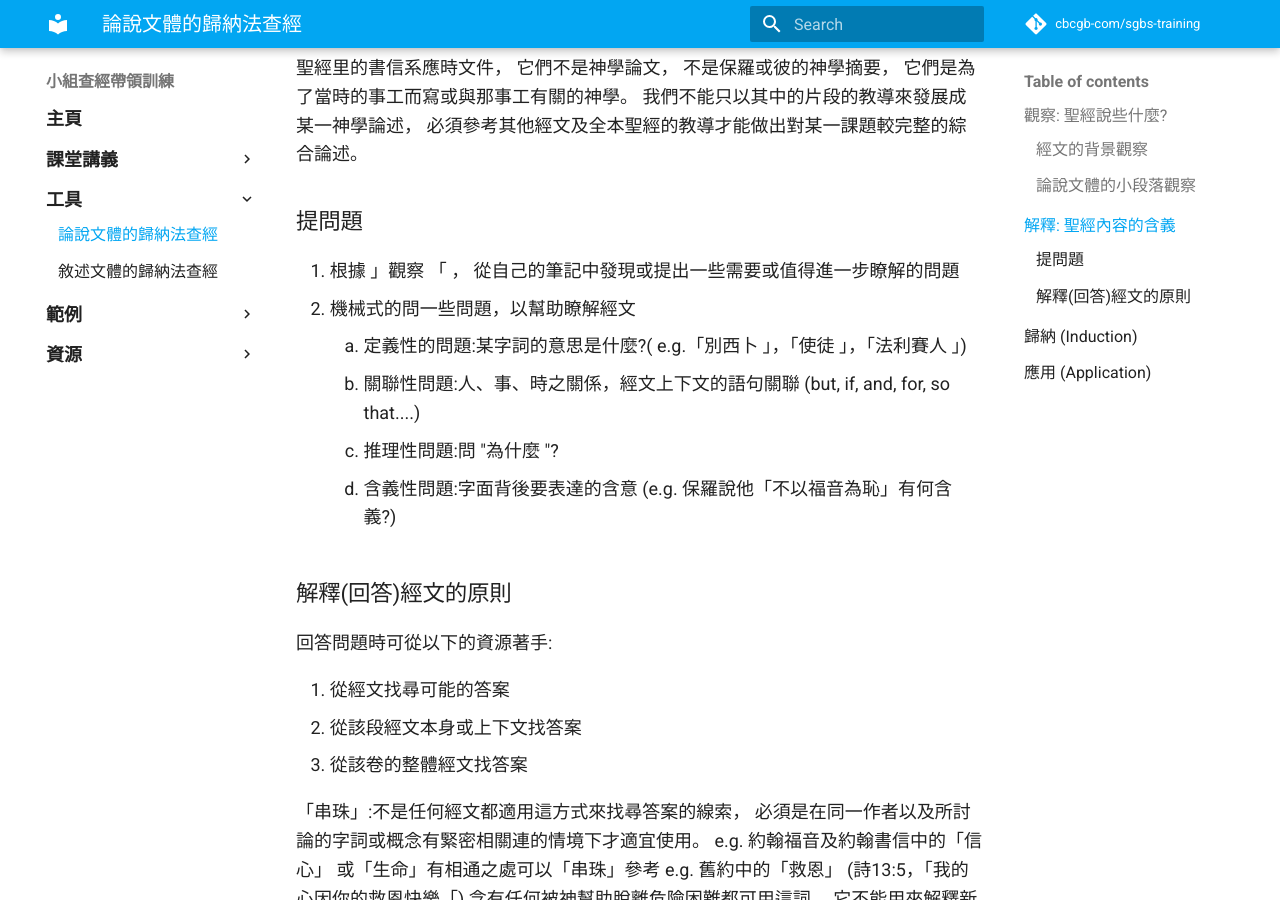
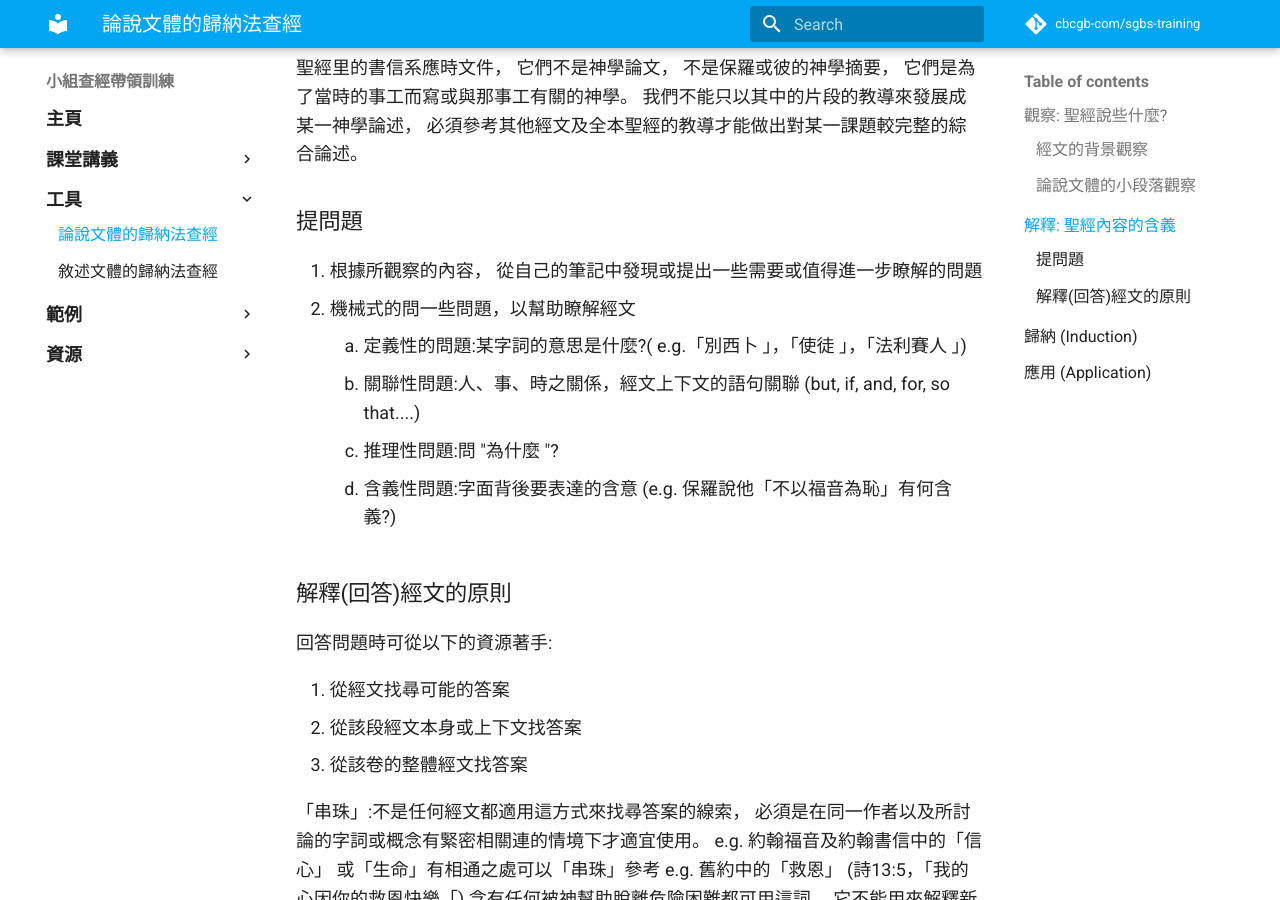
Before and after one commit to cbcgb-com/sgbs-training, an MkDocs documentation site: the page built from docs/tools/ibs-argumentation-notes.md, in a window 1280 px wide and 900 px high, scrolled down 2432 px. Built offline with MkDocs 1.6.1 and Material for MkDocs 9.7.7, drawn with Linux system fonts in a browser that asks for light colours; comment, search, counter and statistics services are not loaded.

Commit message:
docs(ibs-argumentation-notes)📝: update phrasing for clarity in question-asking section
- Reworded the first bullet under '提問題' to clarify the instruction for forming questions based on observations.

```diff
--- a/docs/tools/ibs-argumentation-notes.md
+++ b/docs/tools/ibs-argumentation-notes.md
@@ -99,7 +99,7 @@
 
 ### 提問題
 
-1. 根據 」觀察 「 ， 從⾃己的筆記中發現或提出⼀些需要或值得進⼀步瞭解的問題
+1. 根據所觀察的內容， 從⾃己的筆記中發現或提出⼀些需要或值得進⼀步瞭解的問題
 1. 機械式的問⼀些問題，以幫助瞭解經⽂
     1. 定義性的問題:某字詞的意思是什麼?( e.g.「別⻄卜 」，「使徒 」，「法利賽⼈ 」)
     1. 關聯性問題:⼈、事、時之關係，經⽂上下⽂的語句關聯 (but, if, and, for, so that....)
```
